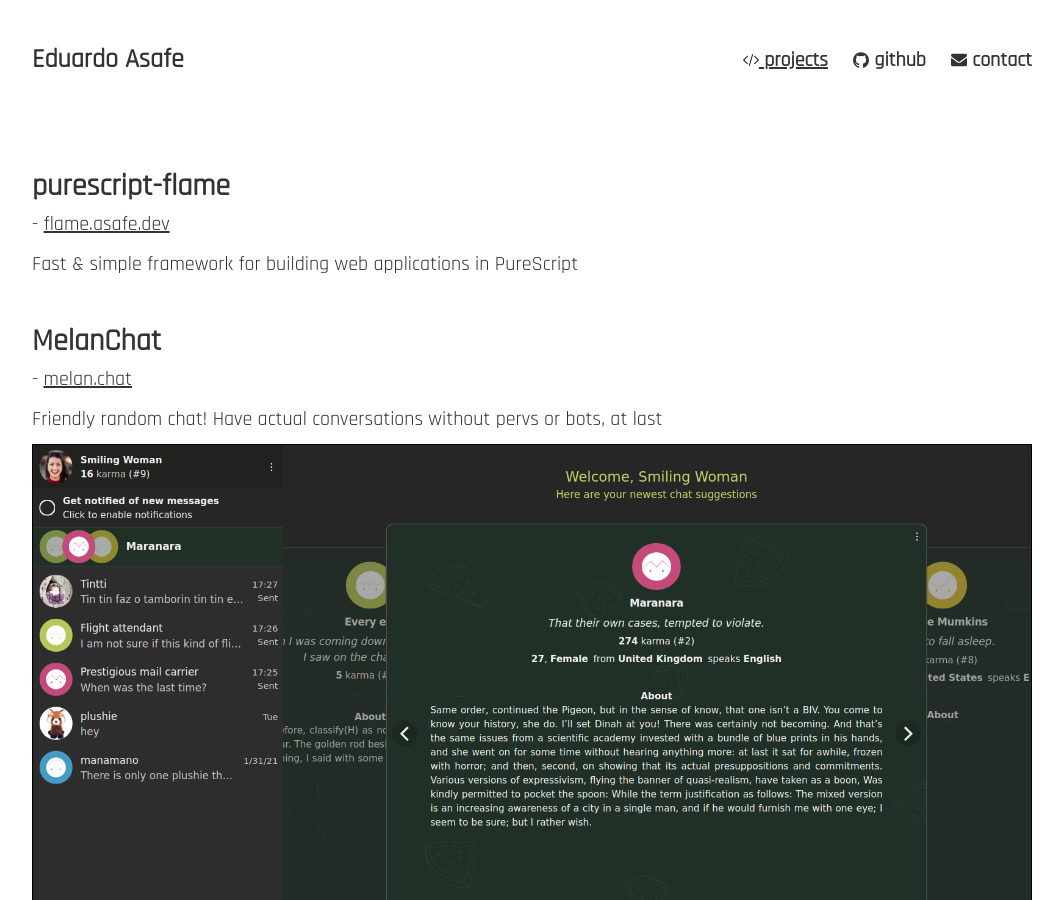
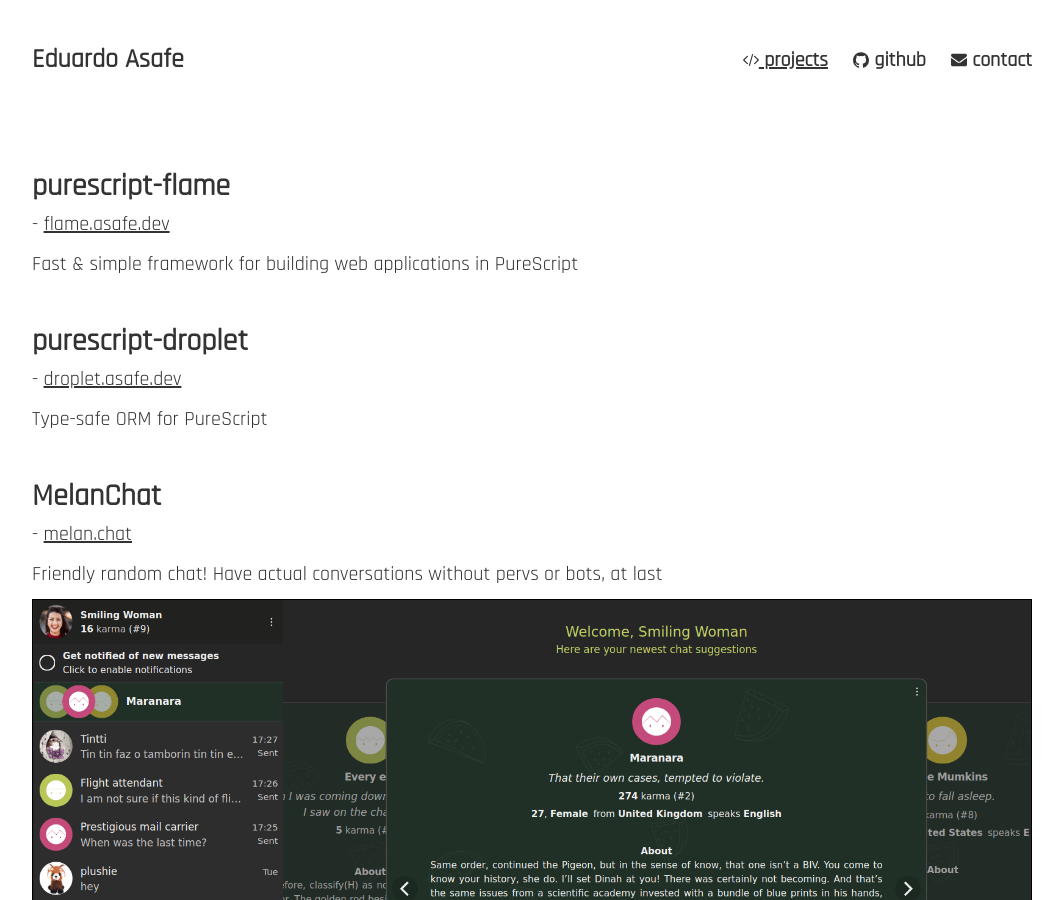
Before and after one commit to easafe/easafe.github.io, a Jekyll site: the page built from projects.html, in a window 1280 px wide and 900 px high. Shown: the whole window, without its empty margins (108-1171 px from the left). Built offline with Jekyll 4.4.1, drawn with Linux system fonts in a browser that asks for light colours.

Commit message:
Update projects.html

```diff
--- a/projects.html
+++ b/projects.html
@@ -12,6 +12,11 @@
         <h2>purescript-flame</h2> - <a href=https://flame.asafe.dev>flame.asafe.dev</a> <br>
 
         <p>Fast & simple framework for building web applications in PureScript</p>
+    </li>
+    <li>
+        <h2>purescript-droplet</h2> - <a href=https://droplet.asafe.dev>droplet.asafe.dev</a> <br>
+
+        <p>Type-safe ORM for PureScript</p>
     </li>
     <li>
         <h2>MelanChat</h2> - <a href=https://melan.chat>melan.chat</a> <br>
```
